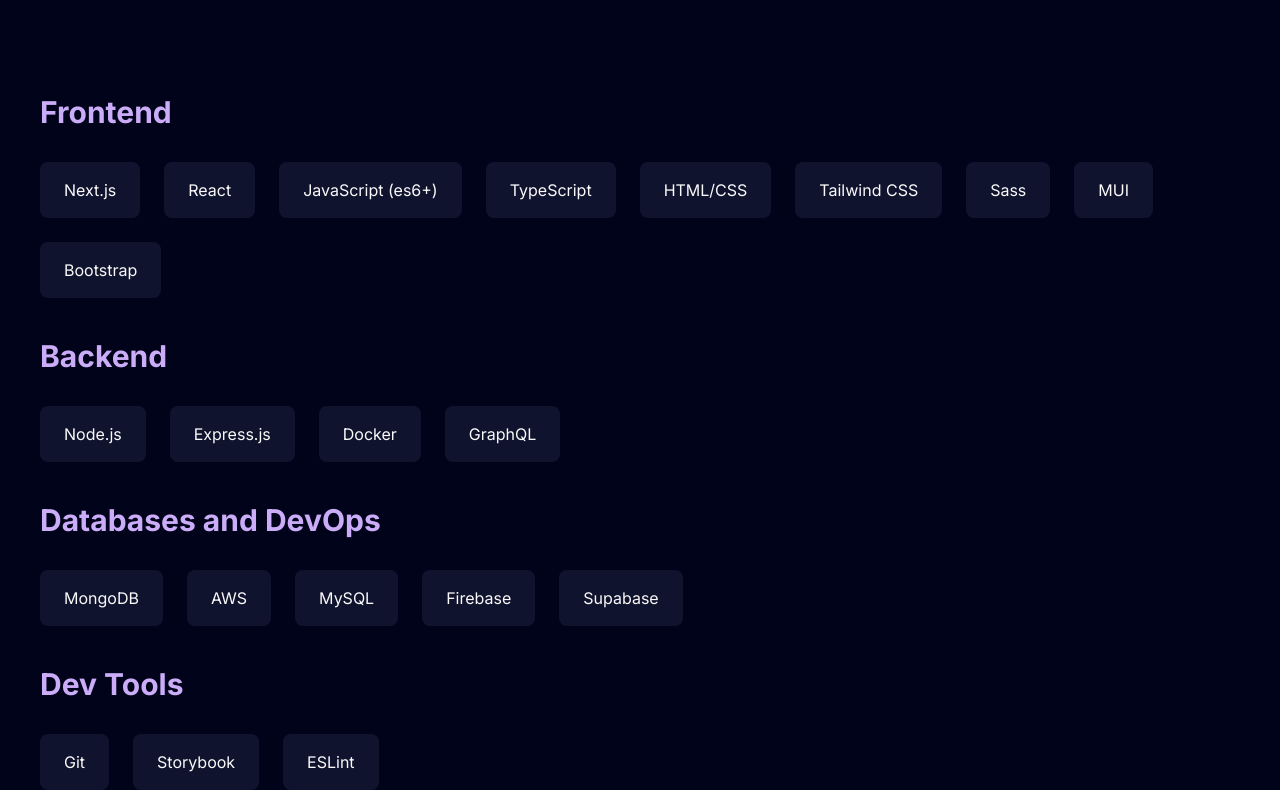
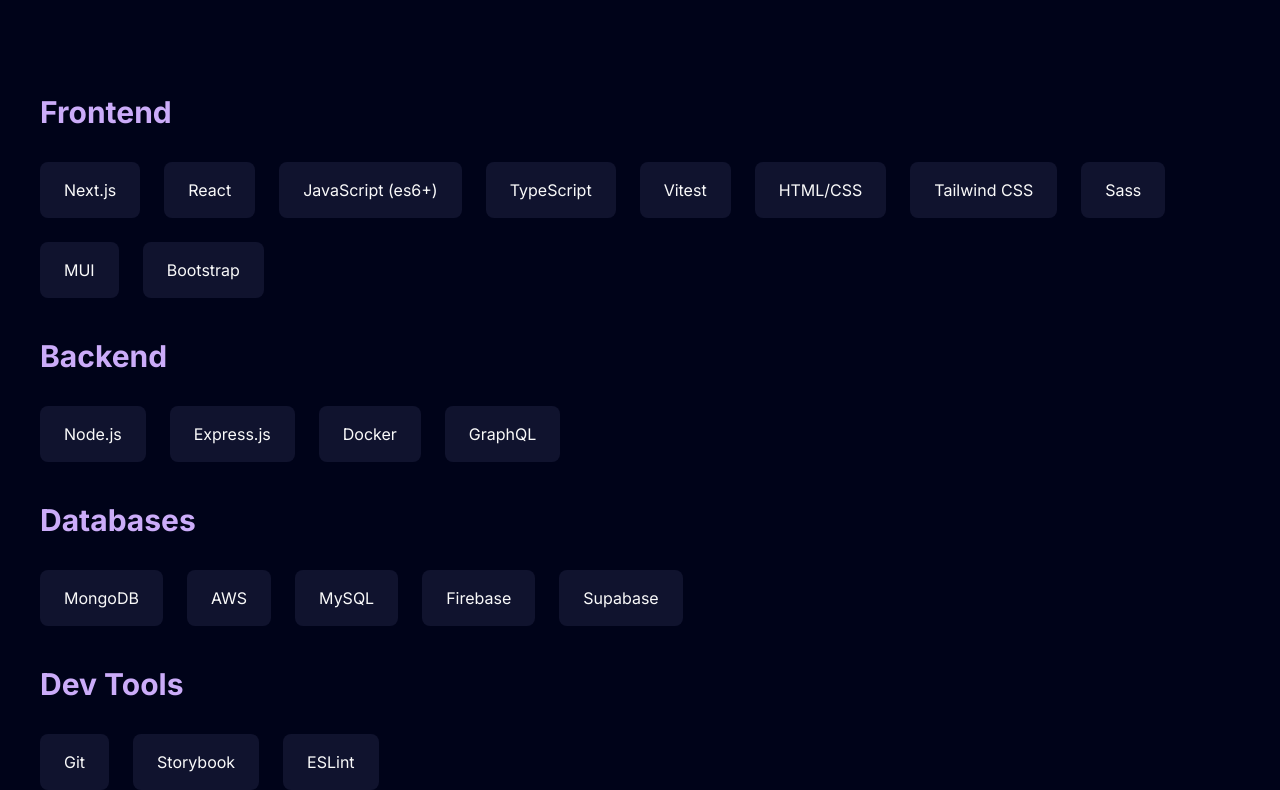
Before and after one commit to DagassaCoop/dev_portfolio, a Next.js app: page /about in a window 1280 px wide. Shown: the part 672-1462 px from the top of the page. Built offline with nearby package versions, Linux system fonts and the light colour scheme.

Commit message:
update: change structure for using skills mock data

```diff
--- a/src/app/about/page.tsx
+++ b/src/app/about/page.tsx
@@ -3,21 +3,8 @@
 
 // Components
 import Footer from "@/components/Footer";
-
-const FRONTEND = [
-  "Next.js",
-  "React",
-  "JavaScript (es6+)",
-  "TypeScript",
-  "HTML/CSS",
-  "Tailwind CSS",
-  "Sass",
-  "MUI",
-  "Bootstrap",
-];
-const BACKEND = ["Node.js", "Express.js", "Docker", "GraphQL"];
-const DATABASES = ["MongoDB", "AWS", "MySQL", "Firebase", "Supabase"];
-const DEV_TOOLS = ["Git", "Storybook", "ESLint"];
+// Mock
+import { skillSections } from "@/data";
 
 const SkillList: FC<{ list: string[] }> = ({ list }) => {
   return (
@@ -60,44 +47,30 @@
               <span className="font-bold text-purple">Toronto</span> with focus
               on <span className="font-bold text-purple">React</span> and{" "}
               <span className="font-bold text-purple">TypeScript</span>, I
-              specialize in creating scalable user interfaces and API integrations. My experience
-              includes working on cross-technology projects and quickly adapting
-              to new tools and frameworks.
+              specialize in creating scalable user interfaces and API
+              integrations. My experience includes working on cross-technology
+              projects and quickly adapting to new tools and frameworks.
             </p>
             <p className="text-lg mb-3 lg:text-xl lg:mb-6">
-              With over <span className="font-bold text-purple">4</span>{" "}
-              years of experience, I&apos;ve worked on a wide range of projects,
-              from small SPA to large Saas products, ensuring each one is
-              tailored to its unique goals and audience.
+              With over <span className="font-bold text-purple">4</span> years
+              of experience, I&apos;ve worked on a wide range of projects, from
+              small SPA to large Saas products, ensuring each one is tailored to
+              its unique goals and audience.
             </p>
           </div>
         </div>
 
-        <div>
-          <div className="mb-10">
-            <h2 className="text-2xl font-bold text-purple mb-6 lg:text-3xl lg:mb-8">
-              Frontend
-            </h2>
-            <SkillList list={FRONTEND} />
-          </div>
-          <div className="mb-10">
-            <h2 className="text-2xl font-bold text-purple mb-6 lg:text-3xl lg:mb-8 ">
-              Backend
-            </h2>
-            <SkillList list={BACKEND} />
-          </div>
-          <div className="mb-10">
-            <h2 className="text-2xl font-bold text-purple mb-6 lg:text-3xl lg:mb-8 ">
-              Databases and DevOps
-            </h2>
-            <SkillList list={DATABASES} />
-          </div>
-          <div className="mb-10">
-            <h2 className="text-2xl font-bold text-purple mb-6 lg:text-3xl lg:mb-8 ">
-              Dev Tools
-            </h2>
-            <SkillList list={DEV_TOOLS} />
-          </div>
+        <div className="mb-20">
+          {skillSections.map((section, index) => {
+            return (
+              <div className="mb-10" key={index}>
+                <h2 className="text-2xl font-bold text-purple mb-6 lg:text-3xl lg:mb-8">
+                  {section.title}
+                </h2>
+                <SkillList list={section.skills} />
+              </div>
+            );
+          })}
         </div>
       </div>
       <Footer />
--- a/src/data/index.ts
+++ b/src/data/index.ts
@@ -1,4 +1,5 @@
 import About from "../app/about/page";
+import { ISkillSection } from "../entities/index";
 import {
   ICertificates,
   IGridItem,
@@ -149,6 +150,36 @@
   },
 ];
 
+export const skillSections: ISkillSection[] = [
+  {
+    title: "Frontend",
+    skills: [
+      "Next.js",
+      "React",
+      "JavaScript (es6+)",
+      "TypeScript",
+      "Vitest",
+      "HTML/CSS",
+      "Tailwind CSS",
+      "Sass",
+      "MUI",
+      "Bootstrap",
+    ],
+  },
+  {
+    title: "Backend",
+    skills: ["Node.js", "Express.js", "Docker", "GraphQL"],
+  },
+  {
+    title: "Databases",
+    skills: ["MongoDB", "AWS", "MySQL", "Firebase", "Supabase"],
+  },
+  {
+    title: "Dev Tools",
+    skills: ["Git", "Storybook", "ESLint"],
+  },
+];
+
 export const certificates: ICertificates[] = [
   {
     id: "2244d3ff-f323-405e-ab6a-96c4cbc824ed",
--- a/src/entities/index.ts
+++ b/src/entities/index.ts
@@ -37,6 +37,11 @@
   link: string;
 }
 
+export interface ISkillSection {
+  title: string;
+  skills: string[];
+}
+
 export interface ICertificates {
   id: string;
   title: string;
```
